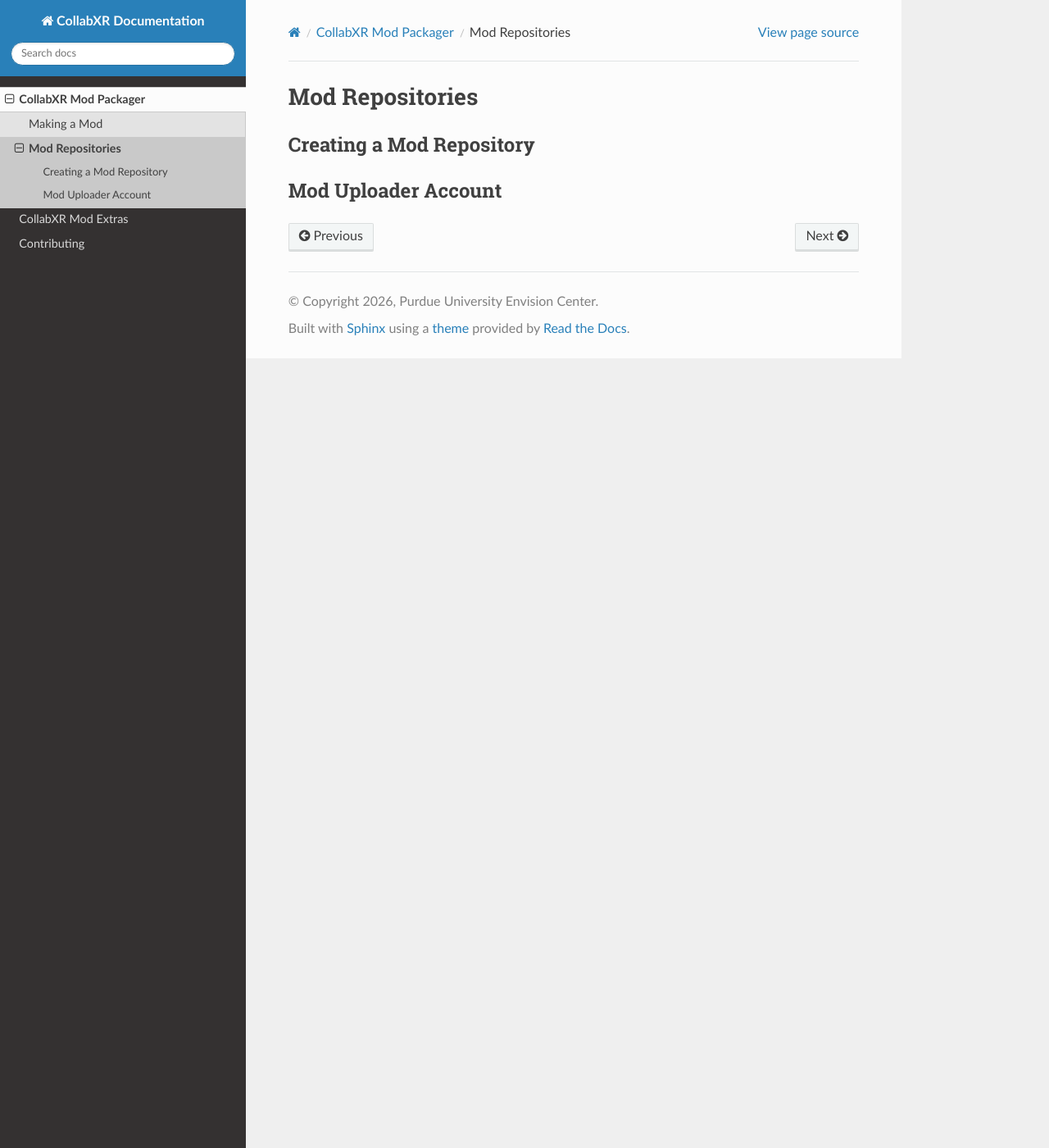
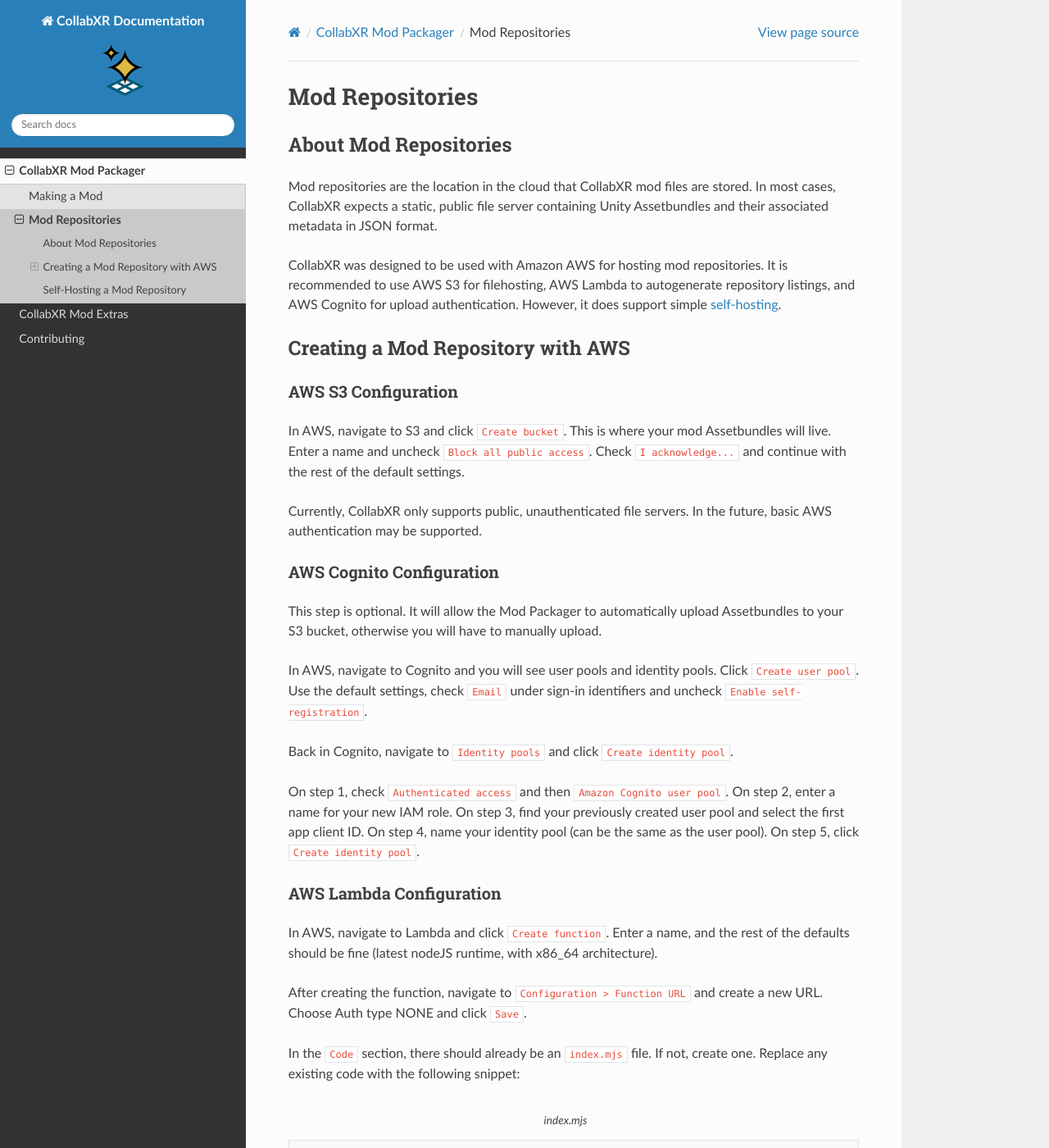
Before and after one commit to Envision-Center/CollabXR-Documentation, a Sphinx documentation site: the page built from docs/source/modpackager/modrepository.rst, in a window 1280 px wide and 1400 px high. Shown: the whole window at 82% size. Built offline with Sphinx 7.4.7 and the Read the Docs theme 3.1.0, drawn with Linux system fonts in a browser that asks for light colours; some of the changed text lies outside the part shown.

Commit message:
aws documentation

```diff
--- a/docs/source/conf.py
+++ b/docs/source/conf.py
@@ -18,6 +18,7 @@
     "sphinx.ext.autosummary",
     "sphinx.ext.intersphinx",
     "sphinx_rtd_theme",
+    "sphinx_copybutton",
 ]
 
 intersphinx_mapping = {
@@ -31,8 +32,11 @@
 # -- Options for HTML output
 
 html_theme = "sphinx_rtd_theme"
+html_logo = "../static/logo-collab.png"
+html_favicon = "../static/favicon.ico"
 
 # Optionally configure the theme: https://sphinx-rtd-theme.readthedocs.io/en/stable/configuring.html
+# Adding onto the theme css: https://docs.readthedocs.com/platform/stable/guides/adding-custom-css.html
 html_theme_options = {}
 
 # -- Options for EPUB output
--- a/docs/source/contribution/ide.rst
+++ b/docs/source/contribution/ide.rst
@@ -12,6 +12,7 @@
 To enable formatting with CSharpier, add this to your user or project settings file.
 
 .. code-block:: json
+	:caption: manifest.json
 	:name: config-zed-csharpier
 
 	{
--- /dev/null
+++ b/docs/source/docutils.conf
@@ -0,0 +1,2 @@
+[restructuredtext parser]
+tab_width: 4
--- a/docs/source/index.rst
+++ b/docs/source/index.rst
@@ -1,5 +1,6 @@
+########################
 CollabXR Documentation
-==================
+########################
 
 `CollabXR`_ is a mixed-reality classroom.
 
--- /dev/null
+++ b/docs/source/modpackager/index.mjs
@@ -0,0 +1,47 @@
+import { ListObjectsV2Command, S3Client } from "@aws-sdk/client-s3";
+const client = new S3Client({});
+
+const baseRepoStruct = {
+	StructVersion: 1,
+	BaseURL: "https://my-bucket.s3.amazonaws.com/",
+	RepoName: "My Mod Repository",
+	RepoOwner: "My Name",
+
+	S3BucketName: "my-bucket",
+
+	CognitoURL: "cognito-idp.us-east-1.amazonaws.com/",
+	CognitoUserPool: "enter-your-user-pool-id",
+	CognitoClientID: "272q6v02f9p848r427nko3vmkh",
+	CognitoIdentityPool: "enter-your-identity-pool-id",
+};
+
+export const handler = async (event) => {
+	try {
+		const listResponse = await client
+			.send(
+				new ListObjectsV2Command({
+					Bucket: baseRepoStruct.S3BucketName,
+				}),
+			)
+			.catch((e) => {
+				return {
+					statusCode: 500,
+				};
+			});
+
+		return {
+			statusCode: 200,
+			body: {
+				...baseRepoStruct,
+				Mods: listResponse.Contents.filter((entry) =>
+					entry.Key.includes("meta"),
+				).map((entry) => entry.Key.split(".")[0]),
+			},
+		};
+	} catch (e) {
+		return {
+			statusCode: 500,
+			body: e.message,
+		};
+	}
+};
--- a/docs/source/modpackager/modrepository.rst
+++ b/docs/source/modpackager/modrepository.rst
@@ -1,11 +1,93 @@
 Mod Repositories
 ============
 
+About Mod Repositories
+------------------------------
+Mod repositories are the location in the cloud that CollabXR mod files are stored. In most cases, CollabXR expects a static, public file server containing Unity Assetbundles and their associated metadata in JSON format.
 
-Creating a Mod Repository
-------------------------------
+CollabXR was designed to be used with Amazon AWS for hosting mod repositories. It is recommended to use AWS S3 for filehosting, AWS Lambda to autogenerate repository listings, and AWS Cognito for upload authentication. However, it does support simple `self-hosting`_.
 
+Creating a Mod Repository with AWS
+-------------------------------------
 
+AWS S3 Configuration
+^^^^^^^^^^^^^^^^^^^^^^
+In AWS, navigate to S3 and click ``Create bucket``. This is where your mod Assetbundles will live. Enter a name and uncheck ``Block all public access``. Check ``I acknowledge...`` and continue with the rest of the default settings.
 
-Mod Uploader Account
-----------------------------
+Currently, CollabXR only supports public, unauthenticated file servers. In the future, basic AWS authentication may be supported.
+
+AWS Cognito Configuration
+^^^^^^^^^^^^^^^^^^^^^^^^^
+This step is optional. It will allow the Mod Packager to automatically upload Assetbundles to your S3 bucket, otherwise you will have to manually upload.
+
+In AWS, navigate to Cognito and you will see user pools and identity pools. Click ``Create user pool``. Use the default settings, check ``Email`` under sign-in identifiers and uncheck ``Enable self-registration``.
+
+Back in Cognito, navigate to ``Identity pools`` and click ``Create identity pool``.
+
+On step 1, check ``Authenticated access`` and then ``Amazon Cognito user pool``. On step 2, enter a name for your new IAM role. On step 3, find your previously created user pool and select the first app client ID. On step 4, name your identity pool (can be the same as the user pool). On step 5, click ``Create identity pool``.
+
+AWS Lambda Configuration
+^^^^^^^^^^^^^^^^^^^^^^^^^
+In AWS, navigate to Lambda and click ``Create function``. Enter a name, and the rest of the defaults should be fine (latest nodeJS runtime, with x86_64 architecture).
+
+After creating the function, navigate to ``Configuration > Function URL`` and create a new URL. Choose Auth type NONE and click ``Save``.
+
+In the ``Code`` section, there should already be an ``index.mjs`` file. If not, create one. Replace any existing code with the following snippet:
+
+.. literalinclude:: index.mjs
+    :caption: index.mjs
+    :tab-width: 4
+
+In this snippet, make sure to input the information for your configuration, including the Cognito information if you are using it.
+
+* ``S3BucketName``: your S3 bucket name. make sure to also replace ``my-bucket`` in the ``BaseURL``
+* ``Cognito-URL``: the base URL of your Cognito user pool, in the format of ``cognito-idp.REGION.amazonaws.com/``
+* ``CognitoUserPool``: the ``User pool ID`` found in the overview of your Cognito user pool
+* ``CognitoClientID``: the ``Client ID`` found in the app client page of your Cognito user pool
+* ``CognitoIdentityPool``: the ``Identity pool ID`` found in the overview of your Cognito identity pool
+
+Your lambda function should now output :ref:`a mod manifest<modrepo-json-schema>` upon navigating to the function URL, which lists all the mods in the repository.
+
+Adding AWS Mod Upload Accounts
+^^^^^^^^^^^^^^^^^^^^^^^^^^^^^^^
+Here is where you will add your own user, and any other users you wish to allow authorization to upload mods to your S3 bucket.
+
+In AWS, navigate to ``Cognito > User pools`` and select your pool. Under ``Users`` click ``Create user``.
+
+Check ``Email`` under Alias attributes and set the user's username and email. Set a temporary password, and log into the CollabXR Mod Packager in Unity with these credentials. It will prompt you to reset your password.
+
+.. _self-hosting:
+
+Self-Hosting a Mod Repository
+-------------------------------------
+
+Alternatively, you can host your own file server containing the mods and a manifest file.
+
+The manifest file can be automatically generated, or built by hand.
+It requires some information to define your repository.
+
+* ``StructVersion`` - Defines the schema version to use for processing.
+* ``BaseURL`` - URL to use when fetching mods. All AssetBundles and associated metadata should be placed top-level at this location.
+* ``RepoName`` - Displayed name of the mod repository.
+* ``RepoOwner`` - Displayed name of the owner of the mod repository.
+* ``Bucket`` - ???
+* ``Mods`` - An array of mod UUIDs that can be accessed on the server.
+
+.. code-block:: json
+	:caption: manifest.json
+	:name: modrepo-json-schema
+
+	{
+		"StructVersion": 1,
+		"BaseURL": "https://localhost/",
+		"RepoName": "Envision Center Internal Mods",
+		"RepoOwner": "Envision Center",
+		"Bucket": "collab-mods",
+		"Mods": [
+			"0098c7d1-5a49-46ae-ac4a-e8aa3b31e1a6",
+			"02b732be-abba-421d-95ca-98386b62e81b",
+			"0521edd6-9e84-48cf-9637-2349653ed00b"
+		]
+	}
+
+Currently, there is no authentication system for non-AWS repositories, but you can maintain a private repository by keeping the file-server only accessible on your local network.
```
Also changed, not shown: README.rst (+6 -12 lines), docs/static/favicon.ico (added), docs/static/logo-collab.png (added), docs/static/logo-ec.svg (added).
